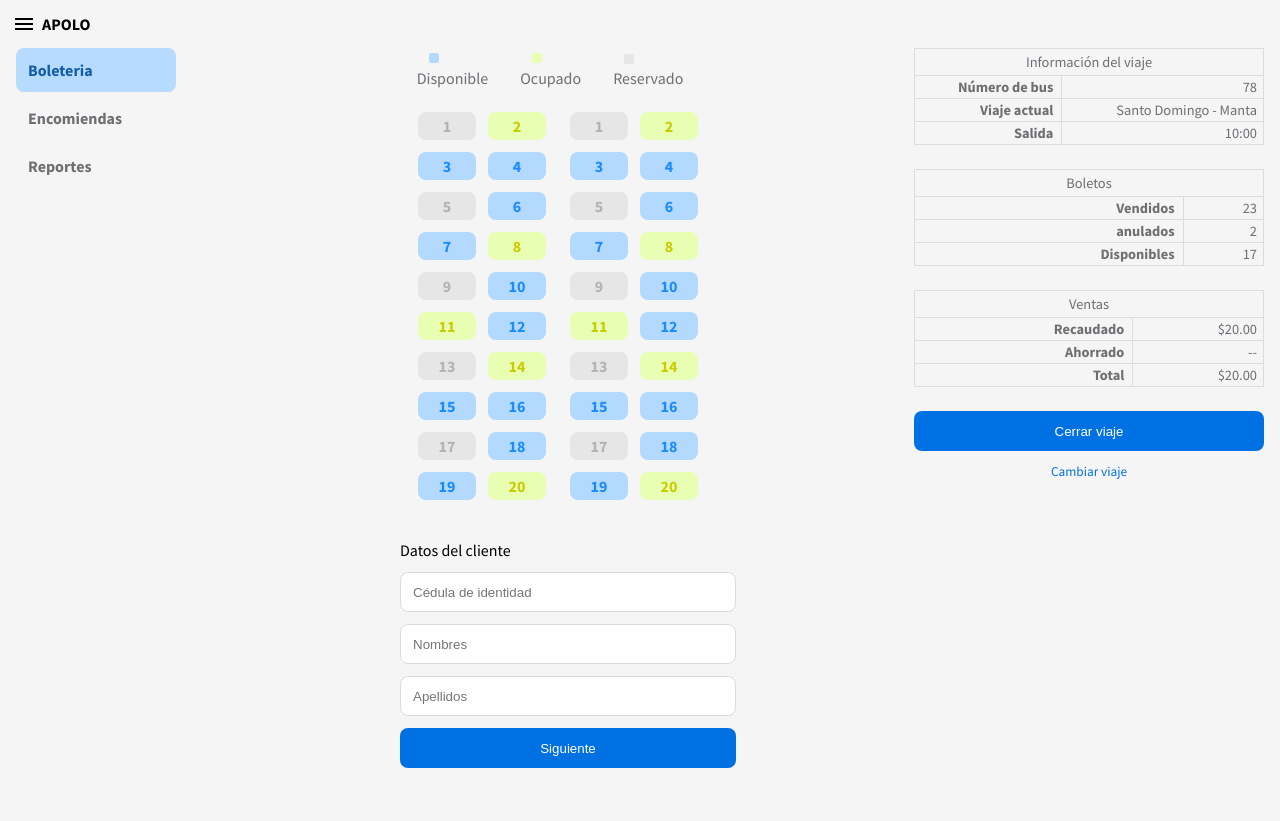
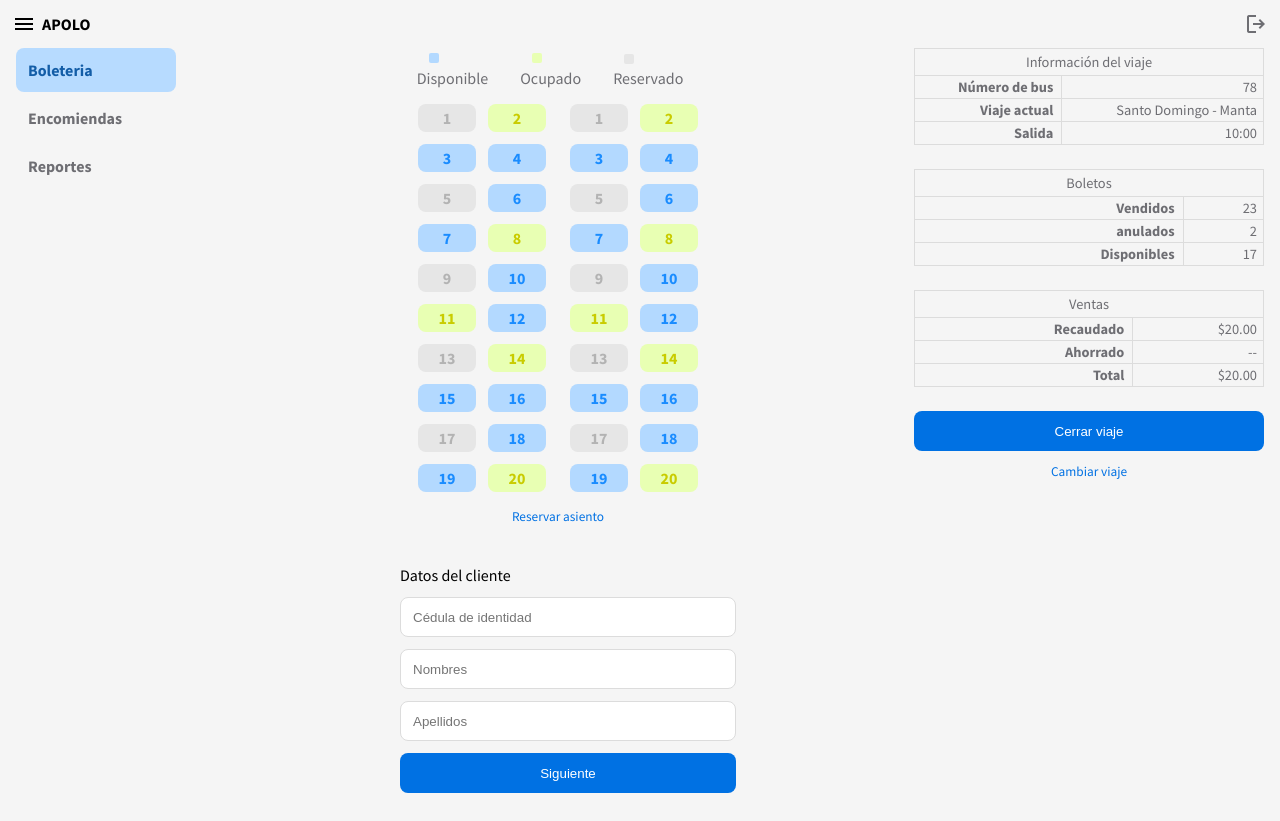
Before and after one commit to jeffersonmejia/apolo, a Next.js app: page / in a window 1280 px wide. Both pictures are taken after typing "Sample", "Sample123" into the empty fields and a click on the button "Ingresar". Before the commit the page ends 800 px from the top, so only its background shows below. Built offline with nearby package versions, Linux system fonts and the light colour scheme.

Commit message:
add logout and reserve button

```diff
--- a/src/components/panel_client/index.js
+++ b/src/components/panel_client/index.js
@@ -6,6 +6,13 @@ import { useState } from "react";
 export function PanelClient() {
 	const [isLastForm, setLastForm] = useState(false);
 
+	const printClientData = () => {
+		if (!isLastForm) {
+			setLastForm(true);
+		} else {
+			console.log("printing...");
+		}
+	};
 	const handleClick = () => {
 		setLastForm(!isLastForm ? true : false);
 	};
@@ -17,7 +24,10 @@ export function PanelClient() {
 				{!isLastForm && <PanelClientData />}
 				{isLastForm && <PanelClientTravel />}
 			</fieldset>
-			<button onClick={handleClick}>{!isLastForm ? "Siguiente" : "Guardar"}</button>
+			<button onClick={printClientData}>{!isLastForm ? "Siguiente" : "Imprimir"}</button>
+			<small className={styles.print} onClick={handleClick}>
+				{isLastForm ? " Agregar más" : ""}
+			</small>
 		</form>
 	);
 }
--- a/src/components/panel_client/index.module.css
+++ b/src/components/panel_client/index.module.css
@@ -16,6 +16,12 @@
 .clientForm :is(input, select) {
 	animation: opacity 0.3s ease-in-out;
 }
+.print {
+	margin: auto;
+	margin-top: 12px;
+	color: var(--btn-bg);
+	cursor: pointer;
+}
 @media screen and (min-width: 600px) {
 	.clientForm {
 		width: 100%;
--- a/src/components/panel_navbar/index.js
+++ b/src/components/panel_navbar/index.js
@@ -14,6 +14,7 @@ export function PanelNavbar() {
 				menu
 			</span>
 			<h4>APOLO</h4>
+			<span className={`material-symbols-outlined ${styles.logout}`}>logout</span>
 		</nav>
 	);
 }
--- a/src/components/panel_navbar/index.module.css
+++ b/src/components/panel_navbar/index.module.css
@@ -13,6 +13,12 @@
 .burger {
 	cursor: pointer;
 }
+.logout {
+	margin-left: auto;
+	margin-right: 12px;
+	color: var(--legend-color);
+	cursor: pointer;
+}
 @media screen and (min-width: 600px) {
 	.burger {
 		display: none;
--- a/src/components/panel_ticket_bus/index.js
+++ b/src/components/panel_ticket_bus/index.js
@@ -12,6 +12,7 @@ export function PanelTicketBus() {
 			</div>
 			<PanelTicketBusSeats />
 			<PanelTicketBusSeats />
+			<small>Reservar asiento</small>
 		</div>
 	);
 }
--- a/src/components/panel_ticket_bus/index.module.css
+++ b/src/components/panel_ticket_bus/index.module.css
@@ -3,6 +3,7 @@
 	grid-template-columns: repeat(2, 1fr);
 	grid-gap: 24px;
 	gap: 24px;
+	row-gap: 16px;
 	/* flex: 1 1; */
 	margin: auto;
 	width: 100%;
@@ -14,6 +15,12 @@
 	flex-direction: column;
 	align-items: center;
 	gap: 12px;
+}
+.bus small {
+	margin: auto;
+	color: var(--btn-bg);
+	grid-column: 1/-1;
+	cursor: pointer;
 }
 @media screen and (min-width: 600px) {
 	.bus > div:first-child {
--- a/src/components/panel_ticket_bus_seats/index.module.css
+++ b/src/components/panel_ticket_bus_seats/index.module.css
@@ -19,10 +19,10 @@
 .seats span:nth-child(3n + 2) {
 	background-color: var(--seat-unavaliable);
 	color: var(--seat-unavaliable-fg);
-	cursor: not-allowed;
+	cursor: pointer;
 }
 .seats span:nth-child(4n + 1) {
 	background-color: var(--seat-reserved);
 	color: var(--seat-reserved-fg);
-	cursor: not-allowed;
+	cursor: pointer;
 }
```
